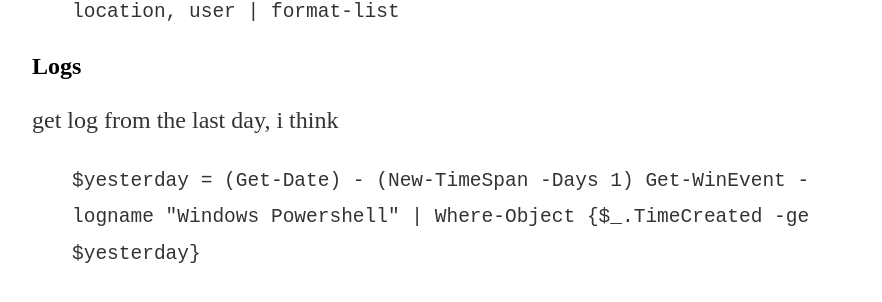
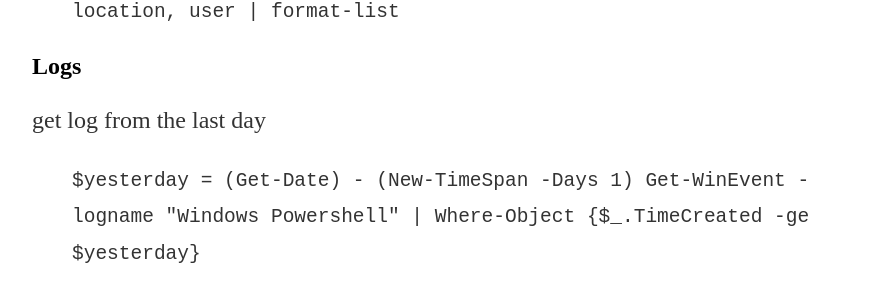
Before and after one commit to blkbrd/blkbrd.github.io, a Jekyll site: the page built from _posts/2017-07-03-powershell-fun.md, in a window 1280 px wide. Shown: the part 506-808 px from the top of the page, without its empty margins (160-1042 px from the left). Built offline with Jekyll 4.4.1, drawn with Linux system fonts in a browser that asks for light colours.

Commit message:
Update 2017-07-03-powershell-fun.md

```diff
--- a/_posts/2017-07-03-powershell-fun.md
+++ b/_posts/2017-07-03-powershell-fun.md
@@ -14,7 +14,7 @@ date: 2017-07-03
 </blockquote>
 
 ## Logs
-<p>get log from the last day, i think</p>
+<p>get log from the last day</p>
 <blockquote><p><code>$yesterday = (Get-Date) - (New-TimeSpan -Days 1)
 Get-WinEvent -logname "Windows Powershell" | Where-Object {$_.TimeCreated -ge $yesterday} </code></p>
 </blockquote>
```
